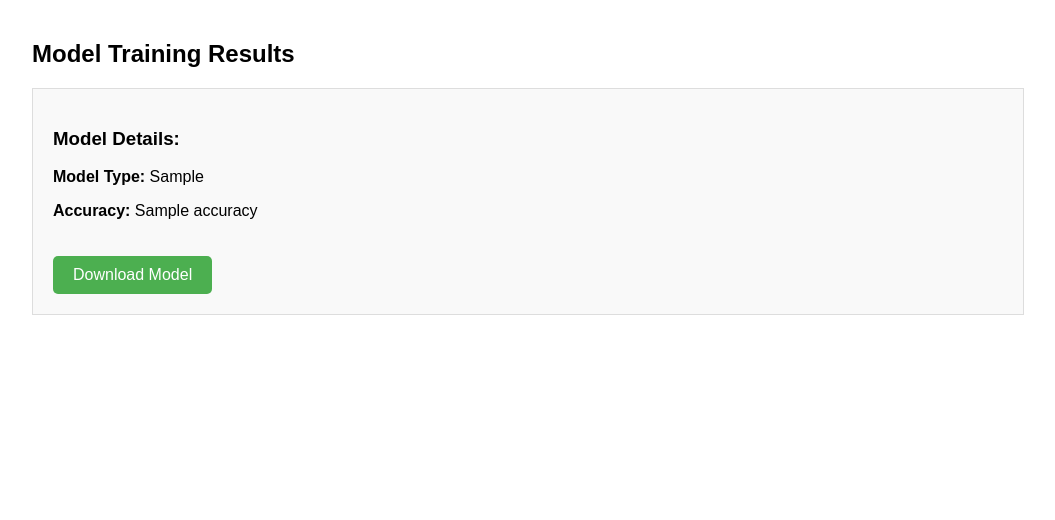
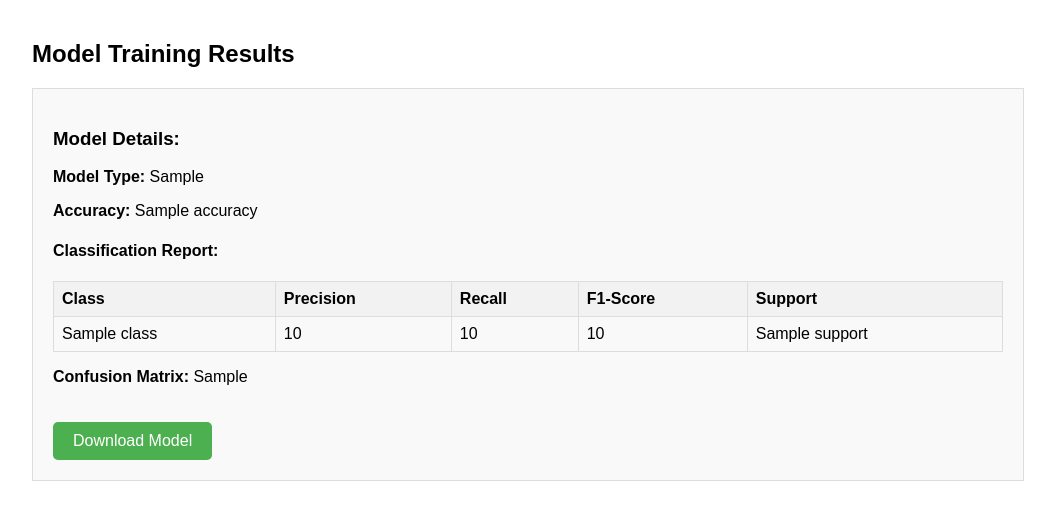
Before and after one commit to anusha-chebolu/Heart-Disease-Prediction-AutoML, a Flask app: template templates/results.html in a window 1280 px wide. Shown: the top 520 px of the page, without its empty margins (112-1167 px from the left). Run offline with Flask 3, Linux system fonts and the light colour scheme; the template is opened without the code that fills it: most values are stand-ins (such as "Sample title", 1, 10 or a date in 2020).

Commit message:
Add files via upload

```diff
--- a/templates/results.html
+++ b/templates/results.html
@@ -31,6 +31,19 @@
         .button:hover {
             background-color: #45a049;
         }
+        table {
+            width: 100%;
+            border-collapse: collapse;
+            margin-top: 20px;
+        }
+        th, td {
+            border: 1px solid #ddd;
+            padding: 8px;
+            text-align: left;
+        }
+        th {
+            background-color: #f2f2f2;
+        }
     </style>
 </head>
 <body>
@@ -40,6 +53,31 @@
             <h3>Model Details:</h3>
             <p><strong>Model Type:</strong> {{ model_details.model_type }}</p>
             <p><strong>Accuracy:</strong> {{ model_details.accuracy }}</p>
+
+            <h4>Classification Report:</h4>
+            <table>
+                <tr>
+                    <th>Class</th>
+                    <th>Precision</th>
+                    <th>Recall</th>
+                    <th>F1-Score</th>
+                    <th>Support</th>
+                </tr>
+                {% for class, metrics in model_details.classification_report.items() %}
+                {% if class != 'accuracy' %}
+                <tr>
+                    <td>{{ class }}</td>
+                    <td>{{ metrics.precision|round(2) }}</td>
+                    <td>{{ metrics.recall|round(2) }}</td>
+                    <td>{{ metrics['f1-score']|round(2) }}</td>
+                    <td>{{ metrics.support }}</td>
+                </tr>
+                {% endif %}
+                {% endfor %}
+            </table>
+
+            <p><strong>Confusion Matrix:</strong> {{ model_details.confusion_matrix }}</p>
+
             <a href="{{ url_for('download_model') }}" class="button">Download Model</a>
         </div>
     </div>
```
